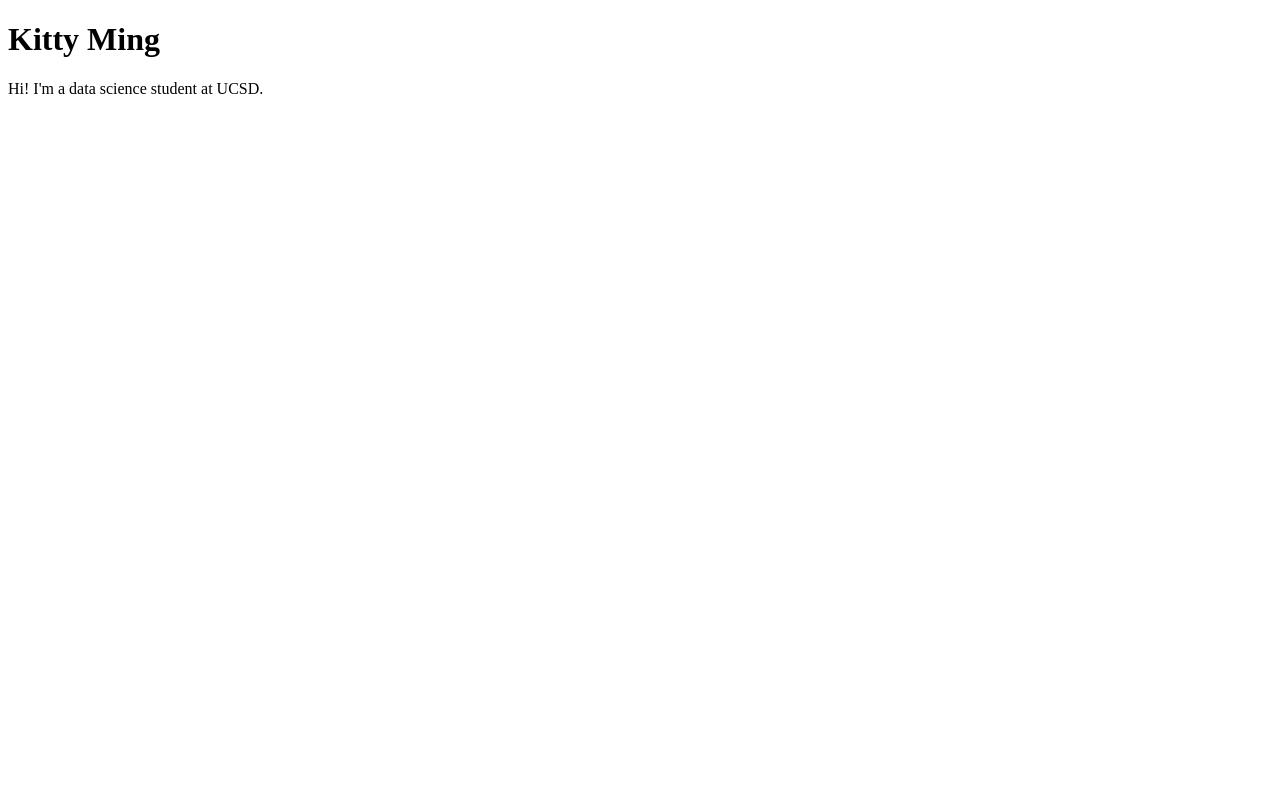
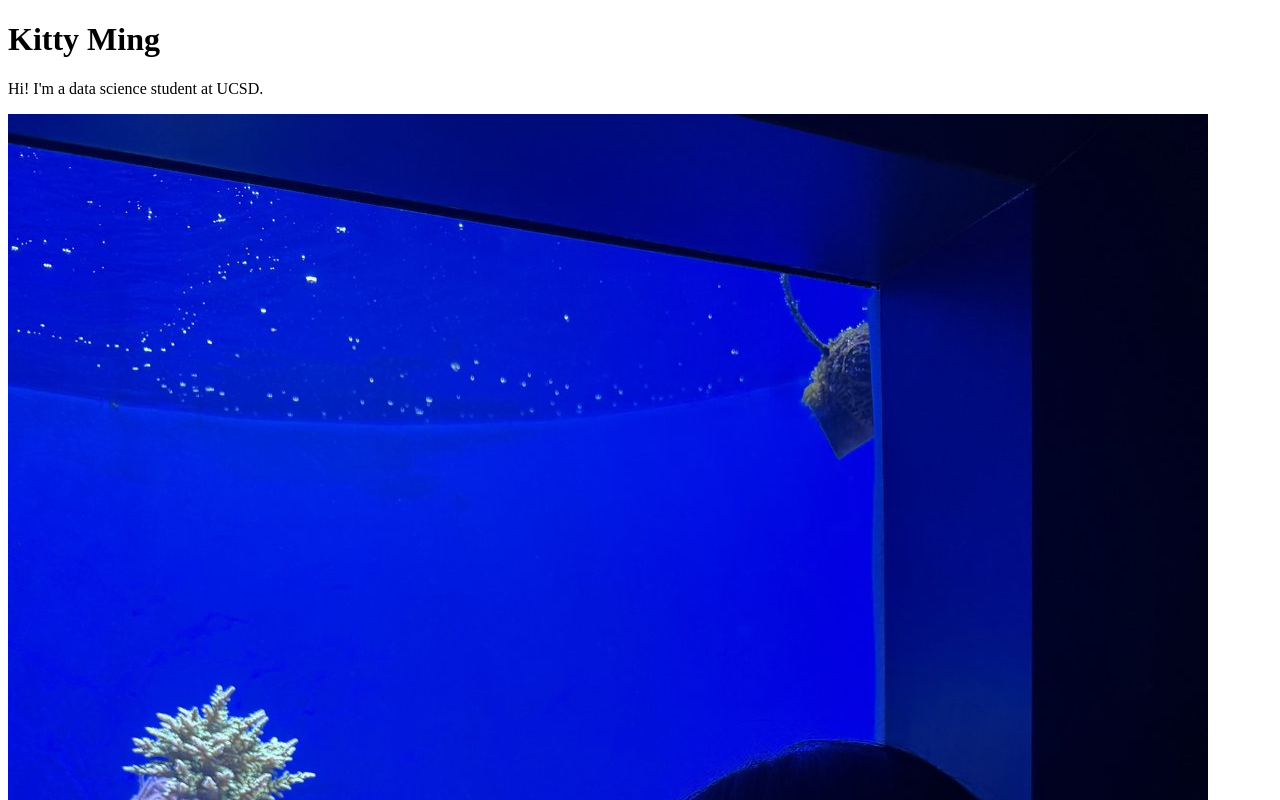
Before and after one commit to kittymingSLN/portfolio, a plain HTML site: page index.html in a window 1280 px wide. Shown: the top 800 px of the page. Drawn offline with Linux system fonts and the light colour scheme.

Commit message:
Add photo

```diff
--- a/index.html
+++ b/index.html
@@ -8,5 +8,6 @@
 <body>
     <h1>Kitty Ming</h1>
     <p>Hi! I'm a data science student at UCSD.</p>
+    <img src="images/me.jpg" alt="Me looking into a coral reef tank with clownfish at Birch Aquarium">
 </body>
 </html>
```
Also changed, not shown: images/me.jpg (added).
